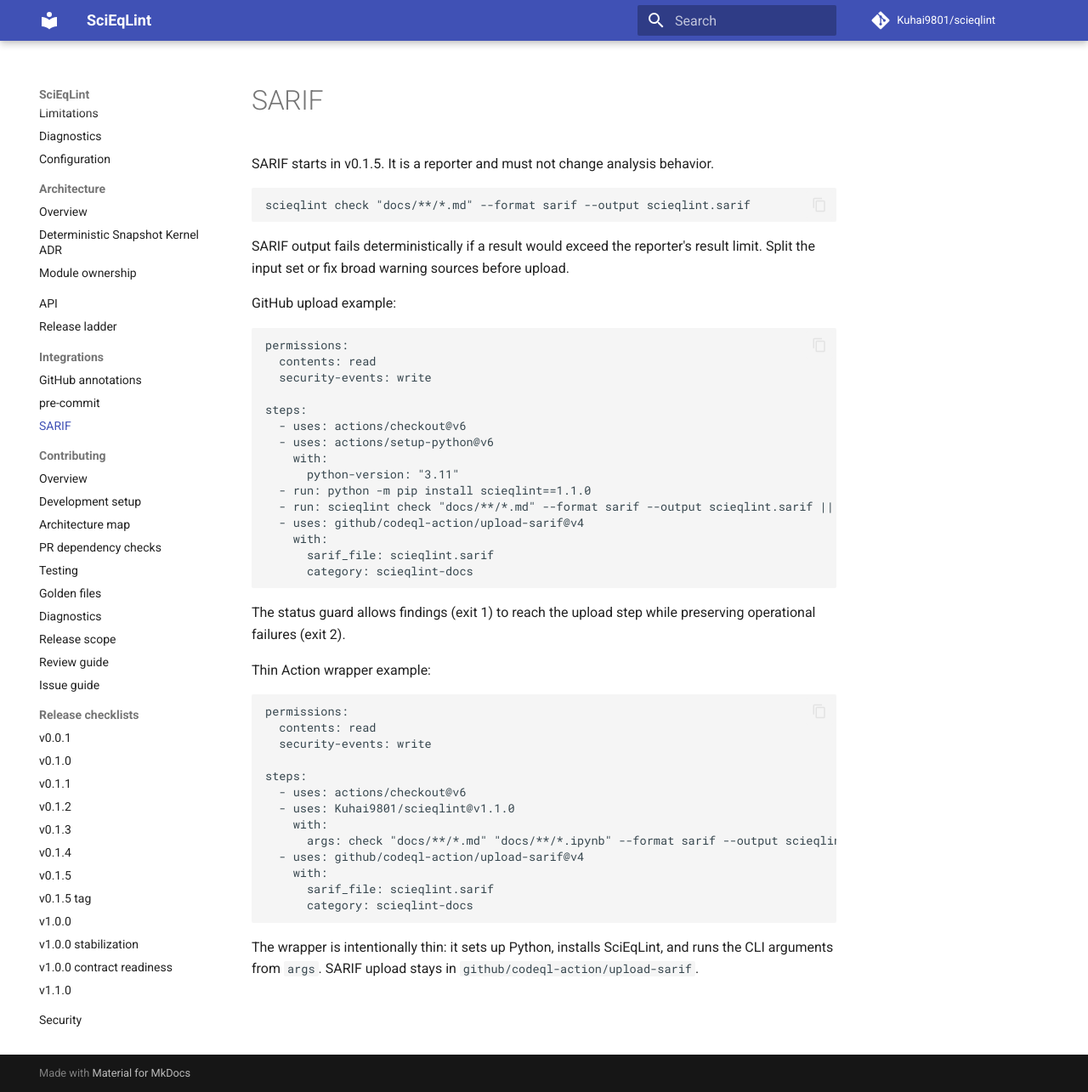
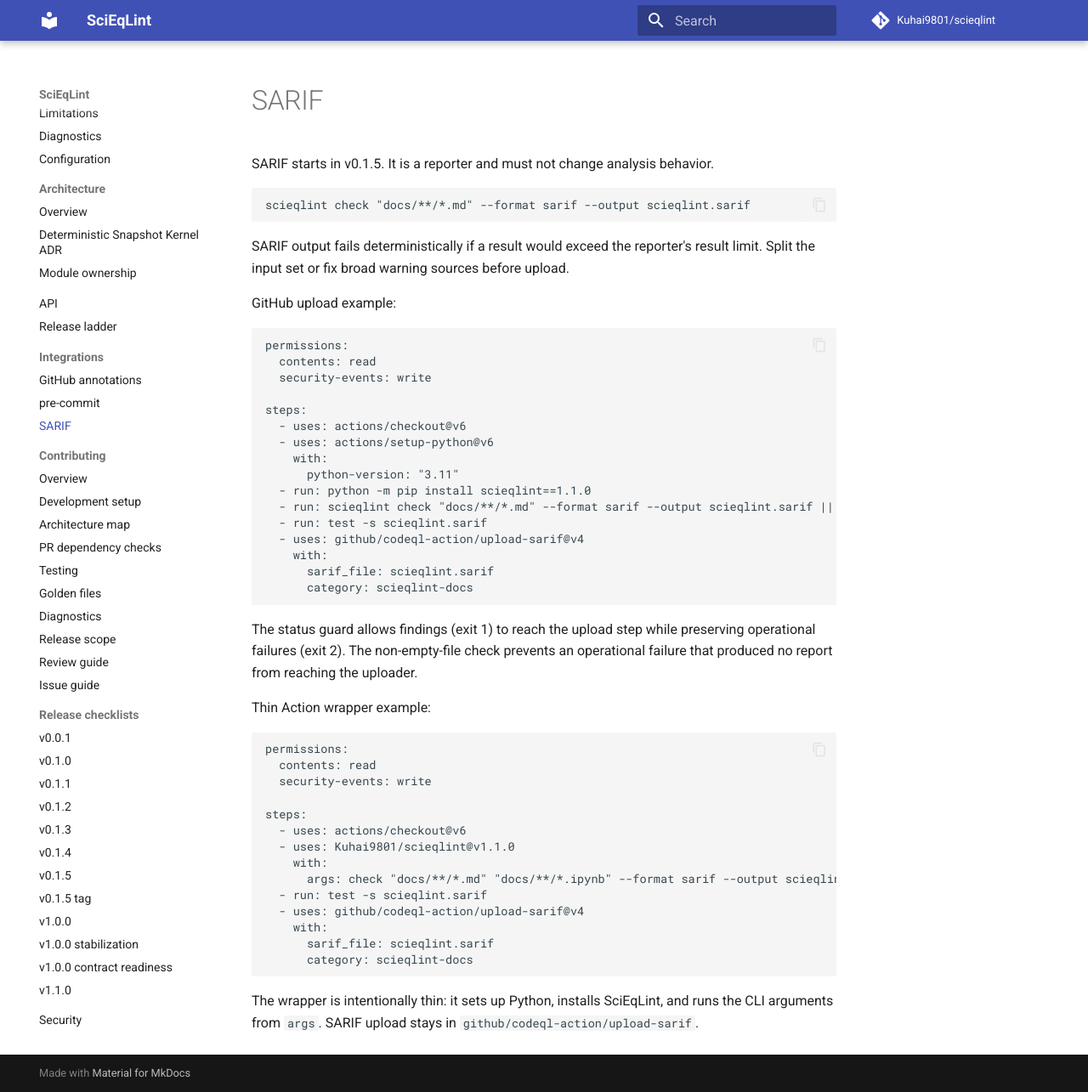
Before and after one commit to 1sgtpepper/scieqlint, an MkDocs documentation site: the page built from docs/integrations/sarif.md, in a window 1280 px wide and 1285 px high. Shown: the whole window at 85% size. Built offline with MkDocs 1.6.1 and Material for MkDocs 9.7.7, drawn with Linux system fonts in a browser that asks for light colours; comment, search, counter and statistics services are not loaded.

Commit message:
Guard SARIF upload artifacts

````diff
--- a/docs/integrations/sarif.md
+++ b/docs/integrations/sarif.md
@@ -23,6 +23,7 @@
       python-version: "3.11"
   - run: python -m pip install scieqlint==1.1.0
   - run: scieqlint check "docs/**/*.md" --format sarif --output scieqlint.sarif || test "$?" -eq 1
+  - run: test -s scieqlint.sarif
   - uses: github/codeql-action/upload-sarif@v4
     with:
       sarif_file: scieqlint.sarif
@@ -30,7 +31,8 @@
 ```
 
 The status guard allows findings (exit 1) to reach the upload step while
-preserving operational failures (exit 2).
+preserving operational failures (exit 2). The non-empty-file check prevents an
+operational failure that produced no report from reaching the uploader.
 
 Thin Action wrapper example:
 
@@ -44,6 +46,7 @@
   - uses: Kuhai9801/scieqlint@v1.1.0
     with:
       args: check "docs/**/*.md" "docs/**/*.ipynb" --format sarif --output scieqlint.sarif
+  - run: test -s scieqlint.sarif
   - uses: github/codeql-action/upload-sarif@v4
     with:
       sarif_file: scieqlint.sarif
````
Also changed, not shown: SPEC.md (+2 -1 lines), 2 other files.
